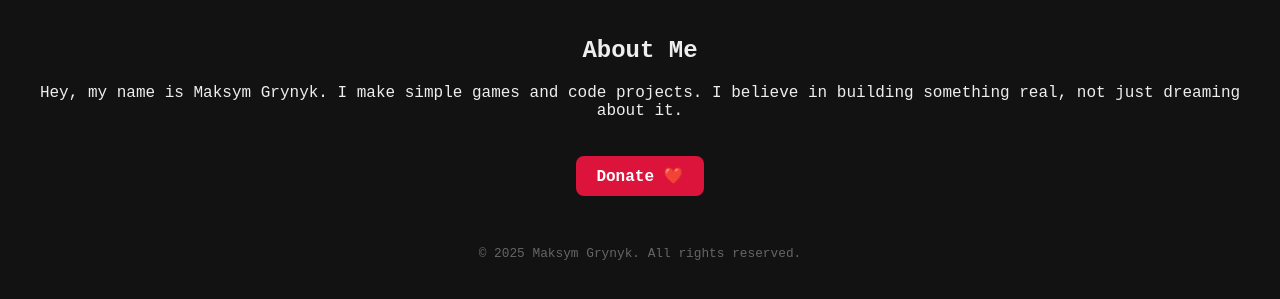
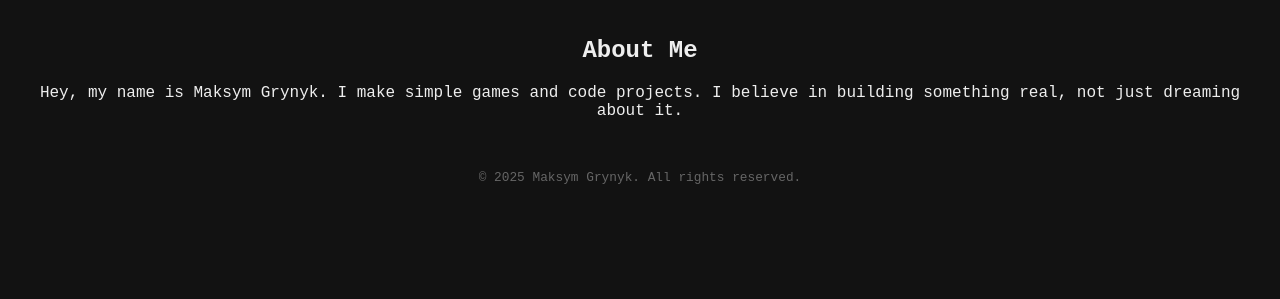
Before and after one commit to GMaksymT4/GitHubTest, a plain HTML site: page index.html in a window 1280 px wide. Shown: the part 121-420 px from the top of the page. Drawn offline with Linux system fonts and the light colour scheme.

Commit message:
Update index.html

```diff
--- a/index.html
+++ b/index.html
@@ -19,8 +19,6 @@
         <section>
             <h2>About Me</h2>
             <p>Hey, my name is Maksym Grynyk. I make simple games and code projects. I believe in building something real, not just dreaming about it.</p>
-            <a href="https://cash.app/$MaksymGrynyk" target="_blank" style="display:inline-block; padding:10px 20px; background-color:crimson; color:white; text-decoration:none; font-weight:bold; border-radius:8px; margin-top:20px;">
-        Donate ❤️
     </a>
         </section>
     </main>
```
